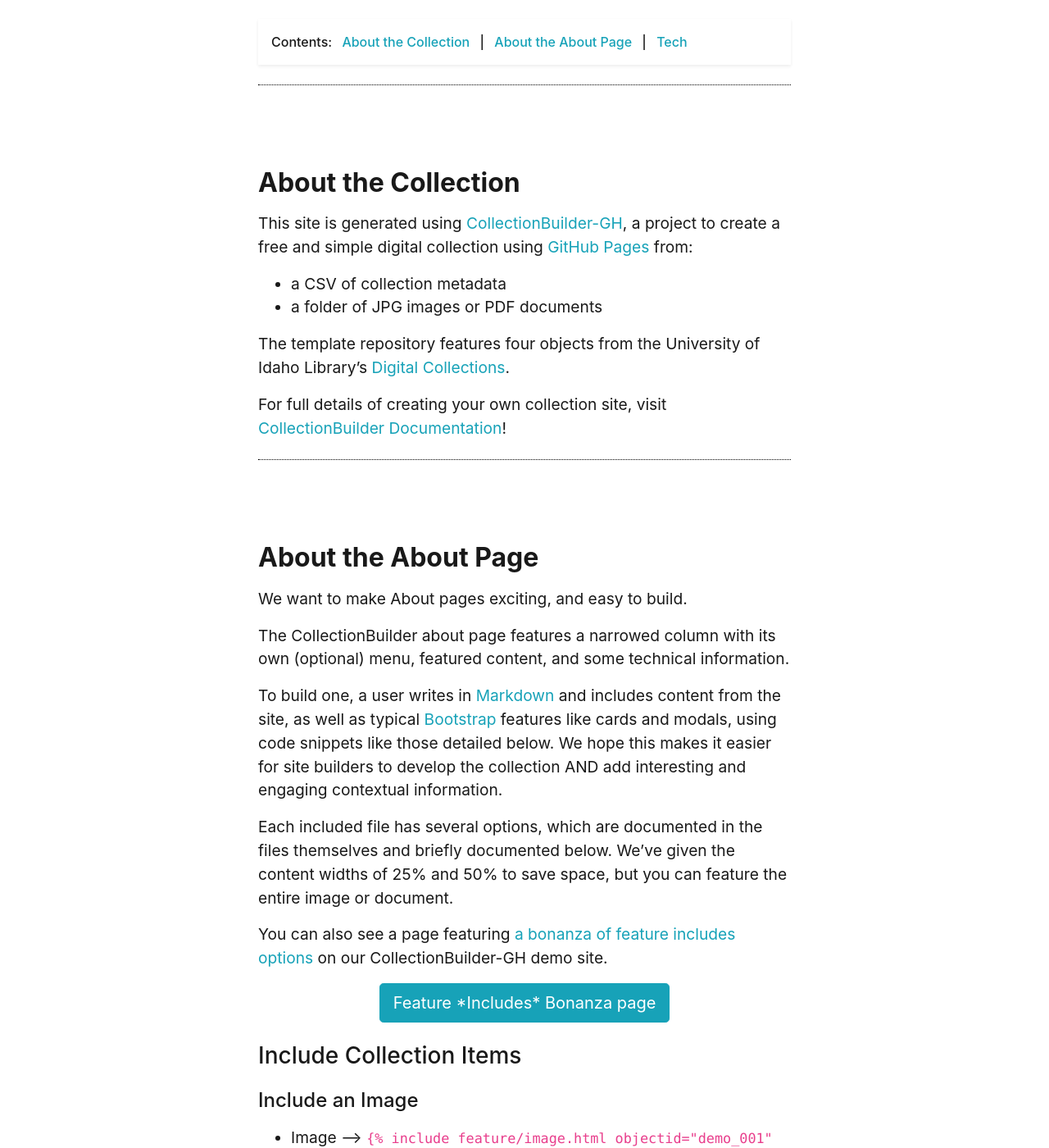
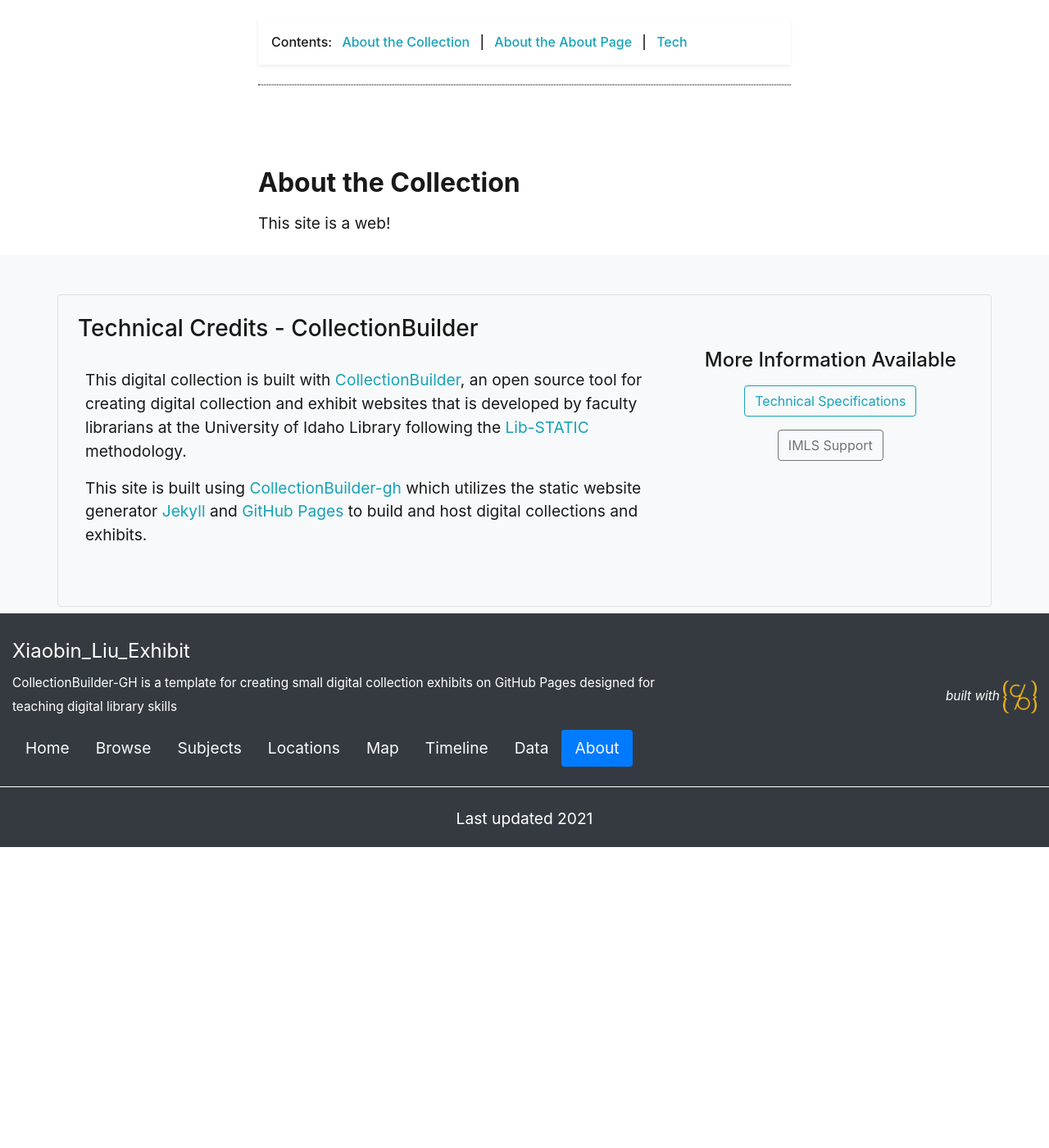
Before and after one commit to YukihoChika/Xiaobin-Liu, a Jekyll site: the page built from pages/about.md, in a window 1280 px wide and 1400 px high, scrolled down 469 px. Shown: the whole window at 82% size. Built offline with Jekyll 4.4.1, drawn with Linux system fonts in a browser that asks for light colours; after the commit the page ends 1502 px from its top, so only the background shows below that; some of the changed text lies outside the part shown.

Commit message:
Update about.md

```diff
--- a/pages/about.md
+++ b/pages/about.md
@@ -14,14 +14,4 @@
 
 ## About the Collection
 
-This site is generated using [CollectionBuilder-GH](https://collectionbuilding.github.io/gh/), a project to create a free and simple digital collection using [GitHub Pages](https://pages.github.com/) from:
-
-- a CSV of collection metadata
-- a folder of JPG images or PDF documents
-
-The template repository features four objects from the University of Idaho Library's [Digital Collections](https://www.lib.uidaho.edu/digital).
-
-For full details of creating your own collection site, visit [CollectionBuilder Documentation](https://collectionbuilder.github.io/cb-docs/)!
-
-<!-- IMPORTANT!!! DELETE this comment and the include below when you are finished editing this page for your collection. The include below introduces about page features. They will show up on your collection's about page until you delete it.  -->
-{% include cb/about_the_about.md %}
+This site is a web!
```
